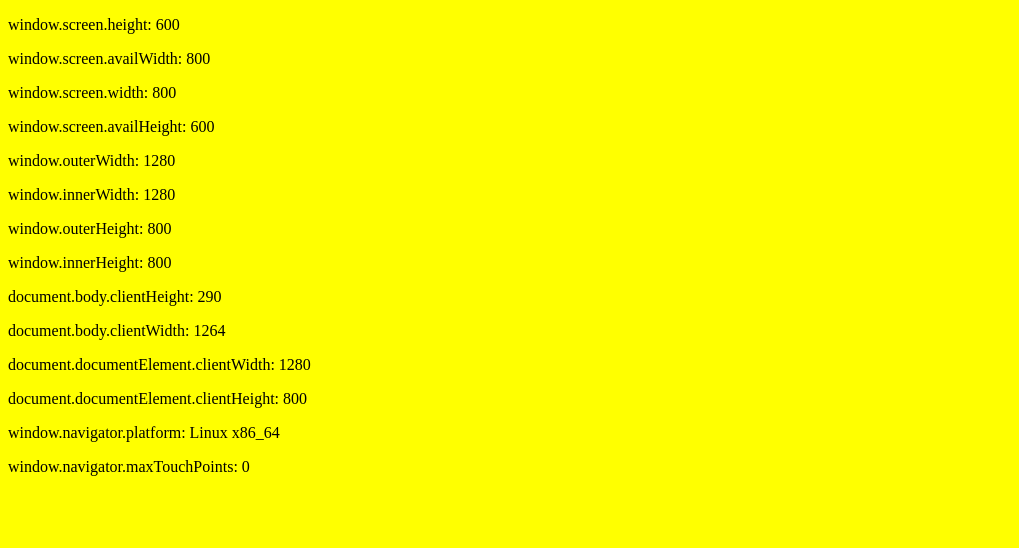
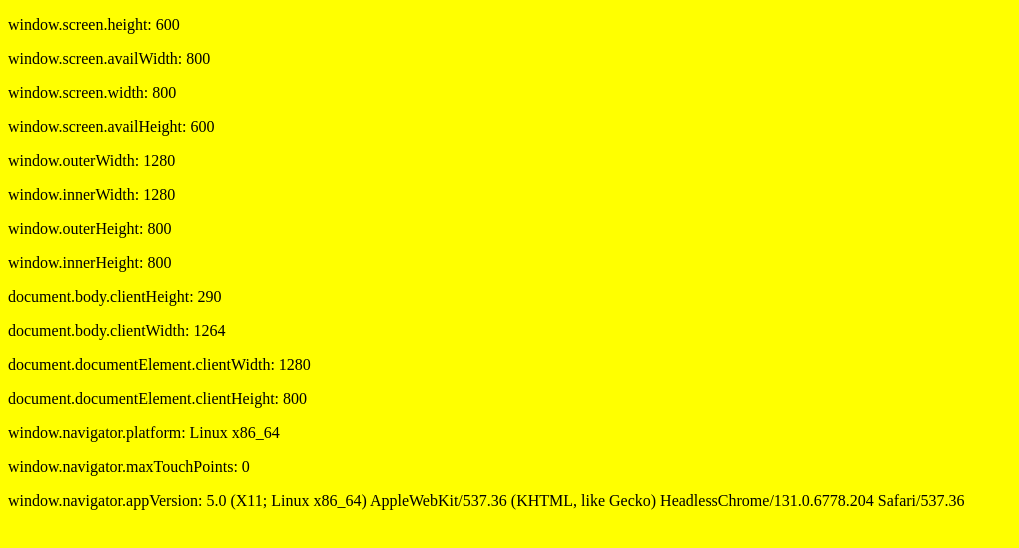
Before and after one commit to francisduvivier/WebDriverTestHTML, a plain HTML site: page iframe1.html in a window 1280 px wide. Shown: the whole page, without its empty margins (0-1019 px from the left). Drawn offline with Linux system fonts and the light colour scheme.

Commit message:
-added <div ><p>window.navigator.appVersion: <script>document.write(window.navigator.appVersion)</script></p></div>

```diff
--- a/iframe1.html
+++ b/iframe1.html
@@ -21,5 +21,7 @@
 <div ><p>document.documentElement.clientHeight: <script>document.write(document.documentElement.clientHeight)</script></p></div>
 <div ><p>window.navigator.platform: <script>document.write(window.navigator.platform)</script></p></div>
 <div ><p>window.navigator.maxTouchPoints: <script>document.write(window.navigator.maxTouchPoints)</script></p></div>
+<div ><p>window.navigator.appVersion: <script>document.write(window.navigator.appVersion)</script></p></div>
+
 </body>
 </html>
```
Also changed, not shown: index.html (+1 -0 lines).
